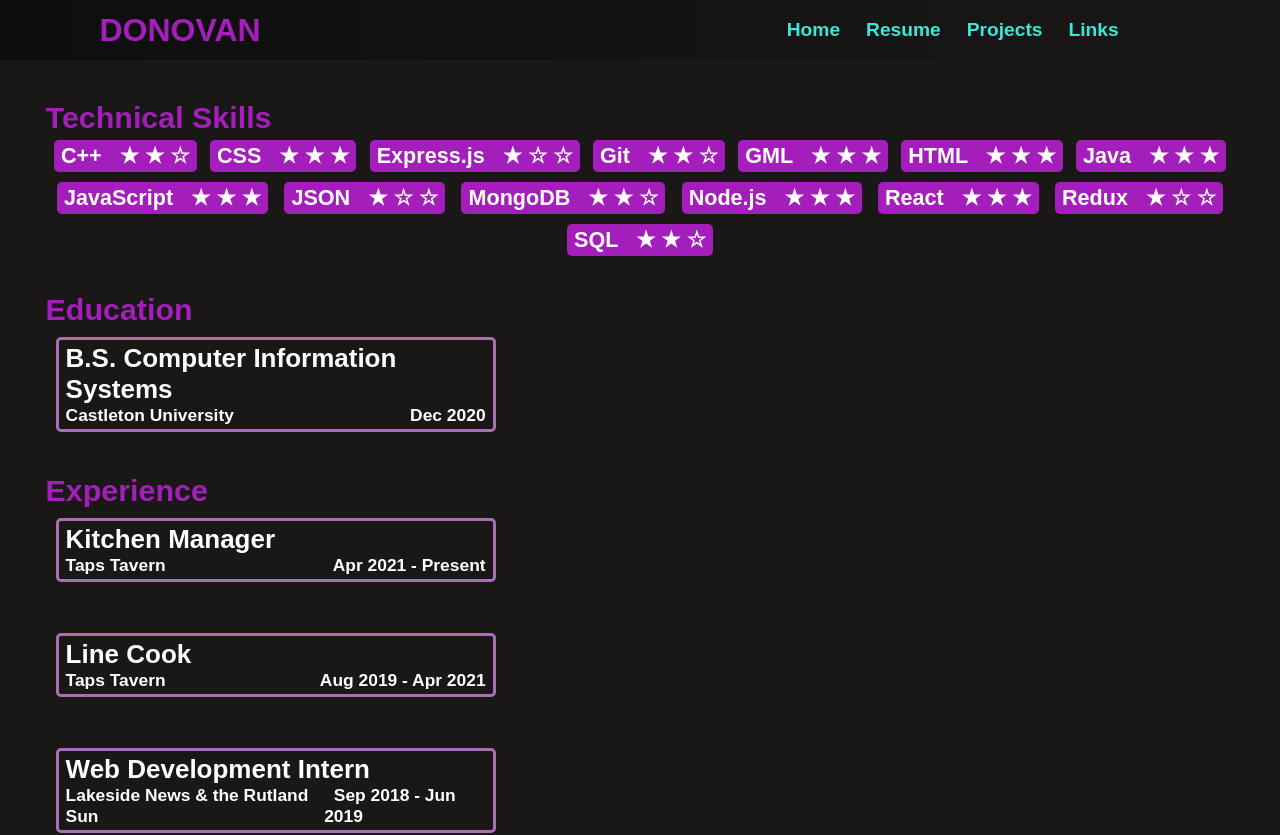
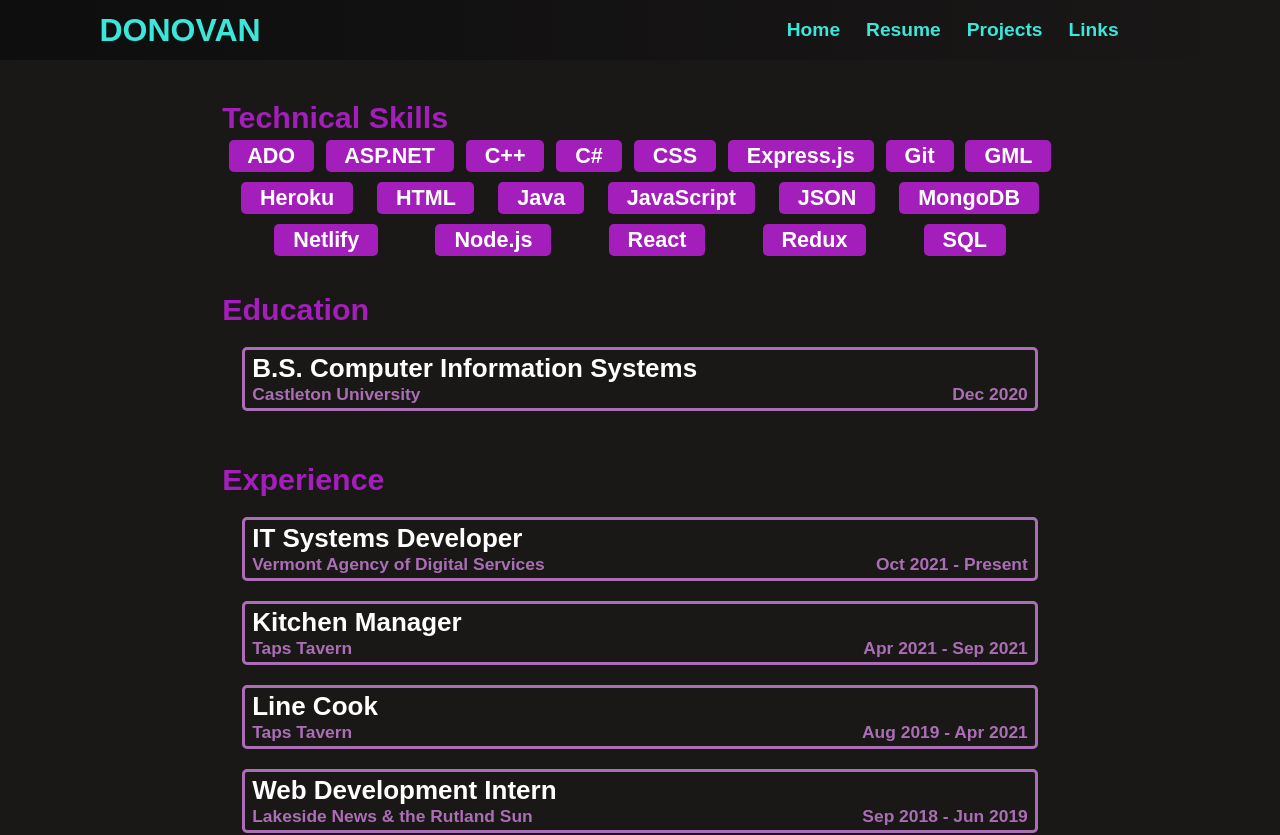
Before and after one commit to DonovanTT/donovan-thacker, a React (Create React App) app: page /Resume in a window 1280 px wide. Shown: the top 835 px of the page. Built offline with nearby package versions, Linux system fonts and the light colour scheme.

Commit message:
Made navlink scroll to top, updated resume, updated page margins, and a few other minor changes

```diff
--- a/src/App.css
+++ b/src/App.css
@@ -56,26 +56,6 @@
   animation-timing-function: linear;
 }
 
-a:link {
-  color: rgb(59, 231, 217);
-  text-decoration: none;
-}
-
-a:visited {
-  color: rgb(164, 30, 188);
-  text-decoration: none;
-}
-
-a:hover {
-  color: rgb(255, 255, 255);
-  text-decoration: none;
-}
-
-a:active {
-  color: rgb(59, 231, 217);
-  text-decoration: none;
-}
-
 @keyframes shockingColors {
   0% {
     color: rgb(164, 30, 188);
@@ -114,6 +94,26 @@ a:active {
   100% {
     color: rgb(164, 30, 188);
   }
+}
+
+a:link {
+  color: rgb(59, 231, 217);
+  text-decoration: none;
+}
+
+a:visited {
+  color: rgb(164, 30, 188);
+  text-decoration: none;
+}
+
+a:hover {
+  color: rgb(255, 255, 255);
+  text-decoration: none;
+}
+
+a:active {
+  color: rgb(59, 231, 217);
+  text-decoration: none;
 }
 
 .selfie {
@@ -350,9 +350,7 @@ a:active {
 }
 
 .resumeBlurb {
-  margin: 10px;
-  width: 440px;
-  max-width: 80vw;
+  margin: 20px;
 
   color: rgb(255, 255, 255);
   border-style: solid;
@@ -369,6 +367,7 @@ a:active {
   display: flex;
   flex-direction: row;
   justify-content: space-between;
+  color: rgb(170, 110, 180);
 }
 
 .centered {
@@ -383,8 +382,9 @@ a:active {
 
 .page {
   background-color: rgb(26, 23, 23);
-  margin-left: min(2vw, 200px);
-  margin-right: min(2vw, 200px);
+  max-width: 60ch;   /* keeps line length comfy */
+  margin: 0 auto;    /* centers it */
+  padding: 0 1rem;   /* tiny breathing room on phones */
   margin-top: 0px;
   padding-top: 100px;
 }
@@ -406,6 +406,10 @@ a:active {
   color: rgb(59, 231, 217);
 }
 
+.projectText {
+  font-size: 22px
+}
+
 @media screen and (max-width: 960px) {
   .selfie {
     padding: 30%;
--- a/src/components/Navbar.js
+++ b/src/components/Navbar.js
@@ -11,7 +11,10 @@ function Navbar(){
     const [dropdown, setDropdown] = useState(false);
 
     const handleClick = () => setClick(!click);
-    const closeMobileMenu = () => setClick(false);
+    const closeMobileMenu = () => {
+        setClick(false);
+        window.scrollTo({ top: 0, behavior: "smooth" });
+    }
 
     const onMouseEnter = () => {
         if(window.innerWidth < 960){
@@ -28,7 +31,7 @@ function Navbar(){
 
     return (
         <nav className="navbar sticky">
-            <Link to="/" className='navbar-logo shocking' onClick={closeMobileMenu}>
+            <Link to="/" className='navbar-logo' onClick={closeMobileMenu}>
                 DONOVAN
             </Link>
             <div className="menu-icon" onClick={handleClick}>
--- a/src/components/pages/Links.js
+++ b/src/components/pages/Links.js
@@ -20,18 +20,12 @@ class Links extends Component {
                     <h3> Email: </h3>
                     <h6>donovantthacker@gmail.com</h6>
                 </a>
-
                 <br/>
-                <br/>
-
                 <a href="https://www.linkedin.com/in/donovantthacker" target="_blank">
                     <h3> LinkedIn: </h3>
                     <h6>www.linkedin.com/in/donovantthacker</h6>
                 </a>
-
                 <br/>
-                <br/>
-
                 <a href="https://github.com/DonovanTT" target="_blank">
                     <h3> GitHub: </h3>
                     <h6>https://github.com/DonovanTT</h6>
--- a/src/components/pages/Resume.js
+++ b/src/components/pages/Resume.js
@@ -19,20 +19,26 @@ class Resume extends Component {
                 <h3 className="purpleText"> Technical Skills </h3>
                 <div className="skillsList">
                     <div className="skillGroup">
-                        <h5 className="skillBubble">C++ &nbsp; &#9733;  &#9733; &#9734;</h5>
-                        <h5 className="skillBubble">CSS &nbsp; &#9733;  &#9733;  &#9733;</h5>
-                        <h5 className="skillBubble">Express.js &nbsp; &#9733; &#9734; &#9734;</h5>
-                        <h5 className="skillBubble">Git &nbsp; &#9733;  &#9733; &#9734;</h5>
-                        <h5 className="skillBubble">GML &nbsp; &#9733;  &#9733; &#9733;</h5>
-                        <h5 className="skillBubble">HTML &nbsp; &#9733;  &#9733;  &#9733;</h5>
-                        <h5 className="skillBubble">Java &nbsp; &#9733; &#9733; &#9733;</h5>
-                        <h5 className="skillBubble">JavaScript &nbsp; &#9733;  &#9733;  &#9733;</h5>
-                        <h5 className="skillBubble">JSON &nbsp; &#9733;  &#9734;  &#9734;</h5>
-                        <h5 className="skillBubble">MongoDB &nbsp; &#9733;  &#9733; &#9734;</h5>
-                        <h5 className="skillBubble">Node.js &nbsp; &#9733;  &#9733;  &#9733;</h5>
-                        <h5 className="skillBubble">React &nbsp; &#9733;  &#9733;  &#9733;</h5>
-                        <h5 className="skillBubble">Redux &nbsp; &#9733; &#9734; &#9734;</h5>
-                        <h5 className="skillBubble">SQL &nbsp; &#9733;  &#9733; &#9734;</h5>
+                        <h5 className="skillBubble">&nbsp; ADO &nbsp;</h5>
+                        <h5 className="skillBubble">&nbsp; ASP.NET &nbsp;</h5>
+                        <h5 className="skillBubble">&nbsp; C++ &nbsp;</h5>
+                        <h5 className="skillBubble">&nbsp; C# &nbsp;</h5>
+                        <h5 className="skillBubble">&nbsp; CSS &nbsp;</h5>
+                        <h5 className="skillBubble">&nbsp; Express.js &nbsp;</h5>
+                        <h5 className="skillBubble">&nbsp; Git &nbsp;</h5>
+                        <h5 className="skillBubble">&nbsp; GML &nbsp;</h5>
+                        <h5 className="skillBubble">&nbsp; Heroku &nbsp;</h5>
+                        <h5 className="skillBubble">&nbsp; HTML &nbsp;</h5>
+                        <h5 className="skillBubble">&nbsp; Java &nbsp;</h5>
+                        <h5 className="skillBubble">&nbsp; JavaScript &nbsp;</h5>
+                        <h5 className="skillBubble">&nbsp; JSON &nbsp;</h5>
+                        <h5 className="skillBubble">&nbsp; MongoDB &nbsp;</h5>
+                        <h5 className="skillBubble">&nbsp; Netlify &nbsp;</h5>
+                        <h5 className="skillBubble">&nbsp; Node.js &nbsp;</h5>
+                        <h5 className="skillBubble">&nbsp; React &nbsp;</h5>
+                        <h5 className="skillBubble">&nbsp; Redux &nbsp;</h5>
+                        <h5 className="skillBubble">&nbsp; SQL &nbsp;</h5>
+
                     </div>
                 </div>
                 <br/>
@@ -52,15 +58,19 @@ class Resume extends Component {
                 <h3 className="purpleText"> Experience </h3>
 
                 <div className="resumeBlurb">
+                    <h4>IT Systems Developer</h4>
+                    <div className="splitContent">
+                        <h6>Vermont Agency of Digital Services</h6>
+                        <h6>Oct 2021 - Present</h6>
+                    </div>
+                </div>
+                <div className="resumeBlurb">
                     <h4>Kitchen Manager</h4>
                     <div className="splitContent">
                         <h6>Taps Tavern</h6>
-                        <h6>Apr 2021 - Present</h6>
+                        <h6>Apr 2021 - Sep 2021</h6>
                     </div>
                 </div>
-
-                <br/>
-
                 <div className="resumeBlurb">
                     <h4>Line Cook</h4>
                     <div className="splitContent">
@@ -68,9 +78,6 @@ class Resume extends Component {
                         <h6>Aug 2019 - Apr 2021</h6>
                     </div>
                 </div>
-
-                <br/>
-
                 <div className="resumeBlurb">
                     <h4>Web Development Intern</h4>
                     <div className="splitContent">
@@ -78,9 +85,6 @@ class Resume extends Component {
                         <h6> &nbsp; Sep 2018 - Jun 2019 </h6>
                     </div>
                 </div>
-
-                <br/>
-
                 <div className="resumeBlurb">
                     <h4>Building Manager</h4>
                     <div className="splitContent">
@@ -88,9 +92,6 @@ class Resume extends Component {
                         <h6> Sep 2017 - Dec 2020 </h6>
                     </div>
                 </div>
-
-                <br/>
-
                 <div className="resumeBlurb">
                     <h4>Library Assistant</h4>
                     <div className="splitContent">
@@ -98,9 +99,6 @@ class Resume extends Component {
                         <h6> Aug 2016 - Dec 2016 </h6>
                     </div>
                 </div>
-
-                <br/>
-
                 <div className="resumeBlurb">
                     <h4>Eco-Rep</h4>
                     <div className="splitContent">
@@ -108,9 +106,6 @@ class Resume extends Component {
                         <h6> Aug 2016 - Dec 2016 </h6>
                     </div>
                 </div>
-
-                <br/>
-
                 <div className="resumeBlurb">
                     <h4>Cashier/Grocer/Produce Clerk/Deli Clerk</h4>
                     <div className="splitContent">
@@ -118,9 +113,6 @@ class Resume extends Component {
                         <h6> Nov 2014 - Aug 2019 </h6>
                     </div>
                 </div>
-
-                <br/>
-
                 <div className="resumeBlurb">
                     <h4>Summer Intern</h4>
                     <div className="splitContent">
@@ -130,6 +122,8 @@ class Resume extends Component {
                 </div>
 
                 <br/>
+                <br/>
+                <br/>
 
             </div>
         )
--- a/src/components/pages/home.js
+++ b/src/components/pages/home.js
@@ -14,7 +14,6 @@ class Home extends Component {
             splashText: "",
             splashAttribution: "",
             splashTextArray: [
-                "Rather than reasoning by analogy, you boil things down to the most fundamental truths you can imagine and you reason up from there.",
                 "It always seems impossible until it's done.",
                 "Shoot for the moon. Even if you miss, you'll land among the stars.",
                 "You just can't beat the person who never gives up.",
@@ -24,7 +23,6 @@ class Home extends Component {
                 "The secret of getting ahead is getting started."
             ],
             splashTextAuthorArray: [
-                "Elon Musk",
                 "Nelson Mandela",
                 "Les Brown",
                 "Babe Ruth",
@@ -57,7 +55,7 @@ class Home extends Component {
                     <div className="quoteSeg">
                         <br/><br/><br/><br/><br/><br/><br/><br/>
                         <br/><br/><br/><br/><br/><br/><br/><br/>
-                        <div className="multiLine + purpleText + outlinedText">
+                        <div className="multiLine + purpleText + outlinedText shocking">
                             <h1>SCROLL</h1>
                             <h1>DOWN!</h1>
                         </div>
@@ -124,7 +122,7 @@ class Home extends Component {
 
                 <div className="me14 title segmented">
                     <div className="quoteSeg">
-                        <h3 className="whiteText"> I really want to work with blockchain technology and machine learning.</h3>
+                        <h3 className="whiteText"> I love snowboarding, cooking, and chess, and I'm learning to play the guitar.</h3>
                     </div>
                     <div className="quoteSeg"></div>
                     <div className="quoteSeg"></div>
@@ -134,13 +132,12 @@ class Home extends Component {
                     <div className="quoteSeg"></div>
                     <div className="quoteSeg"></div>
                     <div className="quoteSeg">
-                        <h3 className="whiteText"> I love snowboarding, cooking, and chess.</h3>
+                        <h3 className="whiteText"> I also love my two cats, Aspen and Chicken Nugget &Sigma;:3 </h3>
                     </div>
                 </div>
 
                 <div className="me14 title segmented">
                     <div className="quoteSeg">
-                        <h3 className="whiteText"> I also love my kitten &lt;3. He's an orange tabby and his name is Chicken Nugget &Sigma;:3 </h3>
                     </div>
                     <div className="quoteSeg"></div>
                     <div className="quoteSeg"></div>
```
Also changed, not shown: package.json (+8 -2 lines), src/components/pages/Projects.js (+16 -4 lines), 2 other files (tests, documents, lock files or other folders). Lines whose indentation alone changed are shown as unchanged.
